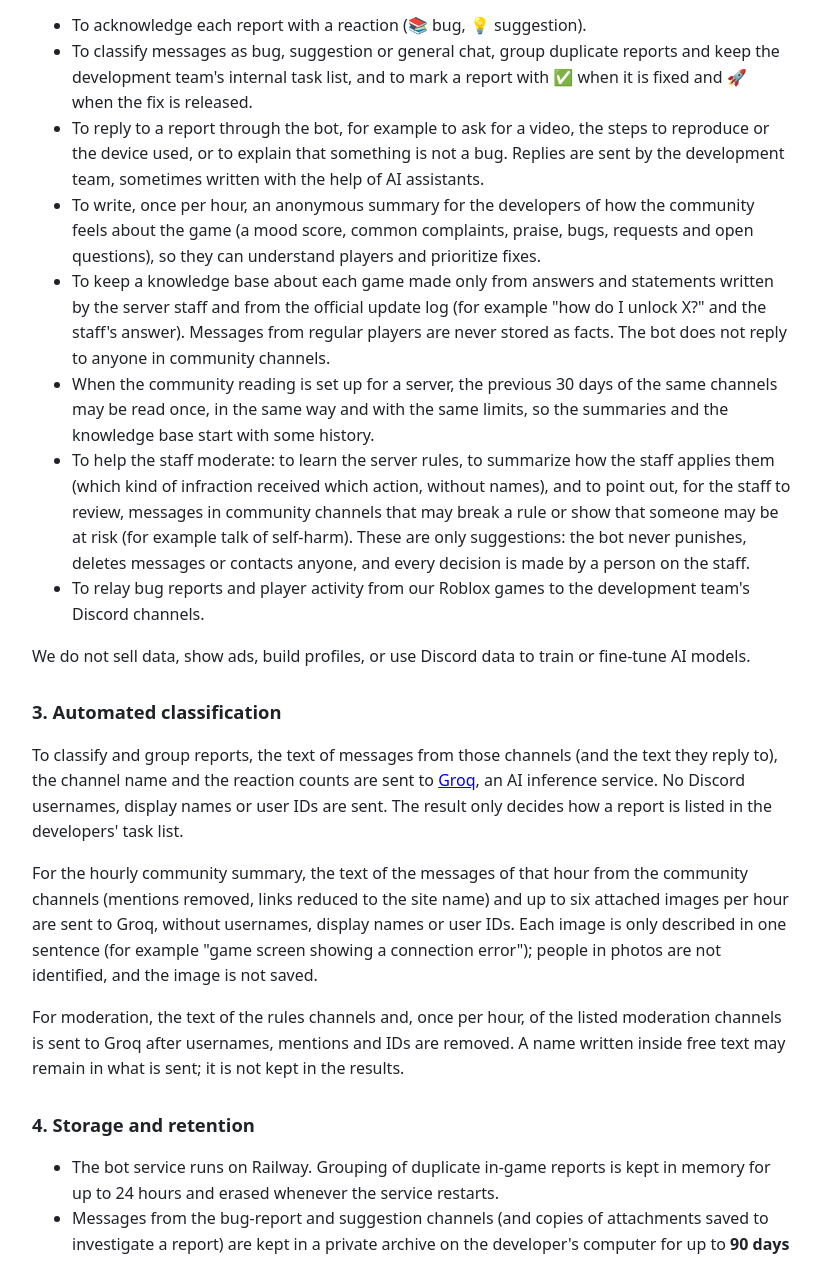
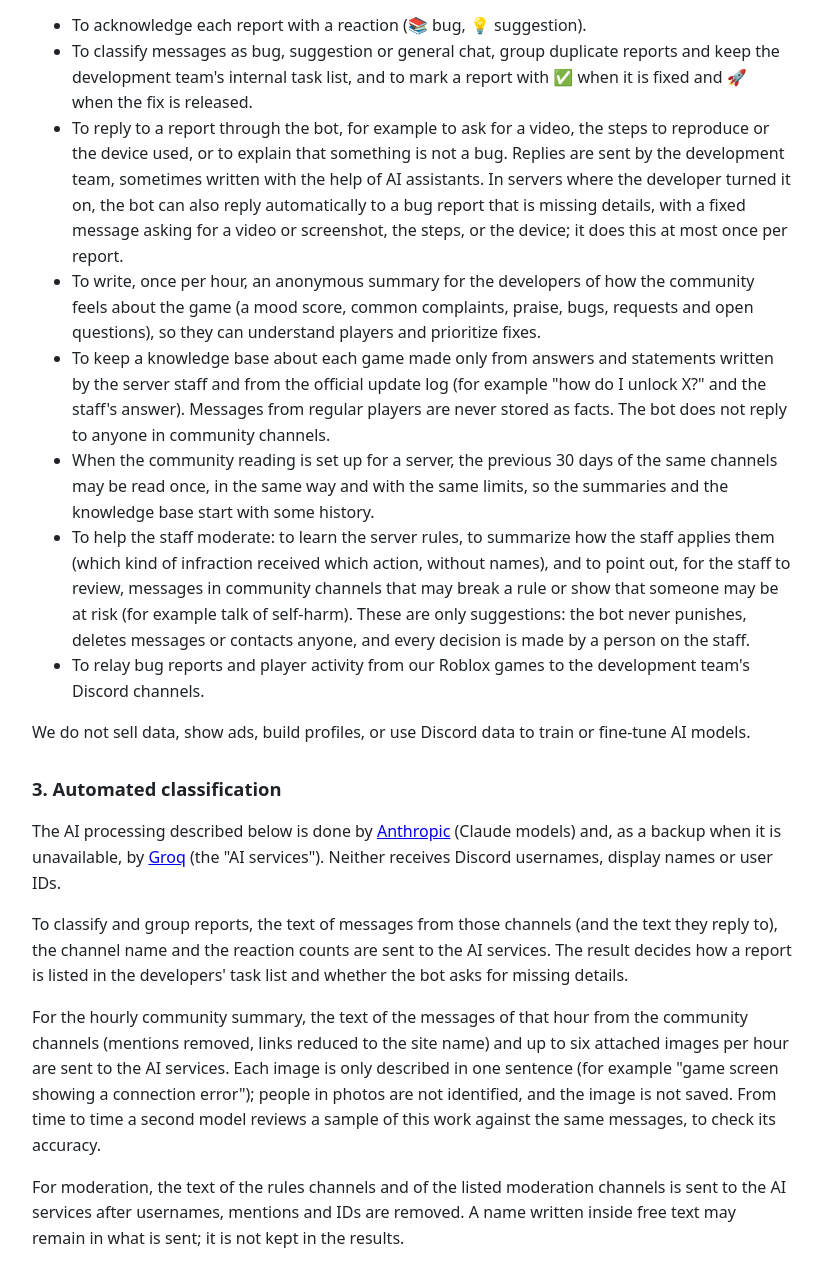
Before and after one commit to Luuckasy/discord-bot-legal, a plain HTML site: page privacy.html in a window 1280 px wide. Shown: the part 914-2177 px from the top of the page, without its empty margins (228-1051 px from the left). Drawn offline with Linux system fonts and the light colour scheme.

Commit message:
Index-Tan: Anthropic (Claude) as the AI service with Groq as backup; automatic one-time request for missing bug details; accuracy review
Co-Authored-By: Claude Opus 5.5 <noreply@anthropic.com>

```diff
--- a/privacy.html
+++ b/privacy.html
@@ -55,7 +55,10 @@ e-mail addresses, server member lists or presence/activity status.</p>
       the fix is released.</li>
   <li>To reply to a report through the bot, for example to ask for a video, the steps to reproduce or
       the device used, or to explain that something is not a bug. Replies are sent by the development
-      team, sometimes written with the help of AI assistants.</li>
+      team, sometimes written with the help of AI assistants. In servers where the developer turned it
+      on, the bot can also reply automatically to a bug report that is missing details, with a fixed
+      message asking for a video or screenshot, the steps, or the device; it does this at most once per
+      report.</li>
   <li>To write, once per hour, an anonymous summary for the developers of how the community feels about
       the game (a mood score, common complaints, praise, bugs, requests and open questions), so they can
       understand players and prioritize fixes.</li>
@@ -77,18 +80,20 @@ e-mail addresses, server member lists or presence/activity status.</p>
 <p>We do not sell data, show ads, build profiles, or use Discord data to train or fine-tune AI models.</p>
 
 <h2>3. Automated classification</h2>
+<p>The AI processing described below is done by <a href="https://www.anthropic.com">Anthropic</a>
+(Claude models) and, as a backup when it is unavailable, by <a href="https://groq.com">Groq</a> (the
+"AI services"). Neither receives Discord usernames, display names or user IDs.</p>
 <p>To classify and group reports, the text of messages from those channels (and the text they reply
-to), the channel name and the reaction counts are sent to <a href="https://groq.com">Groq</a>, an AI
-inference service. No Discord usernames, display names or user IDs are sent. The result only decides how
-a report is listed in the developers' task list.</p>
+to), the channel name and the reaction counts are sent to the AI services. The result decides how a
+report is listed in the developers' task list and whether the bot asks for missing details.</p>
 <p>For the hourly community summary, the text of the messages of that hour from the community channels
 (mentions removed, links reduced to the site name) and up to six attached images per hour are sent to
-Groq, without usernames, display names or user IDs. Each image is only described in one sentence (for
-example "game screen showing a connection error"); people in photos are not identified, and the image is
-not saved.</p>
-<p>For moderation, the text of the rules channels and, once per hour, of the listed moderation channels
-is sent to Groq after usernames, mentions and IDs are removed. A name written inside free text may
-remain in what is sent; it is not kept in the results.</p>
+the AI services. Each image is only described in one sentence (for example "game screen showing a
+connection error"); people in photos are not identified, and the image is not saved. From time to time a
+second model reviews a sample of this work against the same messages, to check its accuracy.</p>
+<p>For moderation, the text of the rules channels and of the listed moderation channels is sent to the
+AI services after usernames, mentions and IDs are removed. A name written inside free text may remain in
+what is sent; it is not kept in the results.</p>
 
 <h2>4. Storage and retention</h2>
 <ul>
@@ -123,8 +128,8 @@ remain in what is sent; it is not kept in the results.</p>
 
 <h2>5. Sharing</h2>
 <p>Data is shared only with Discord (to read and post messages), our hosting provider (Railway) to run
-the service, and Groq for the automated classification described above. We do not share it with anyone
-else, except when required by law.</p>
+the service, and the AI services (Anthropic, and Groq as a backup) for the automated processing described
+above. We do not share it with anyone else, except when required by law.</p>
 
 <h2>6. Your choices</h2>
 <p>You can avoid having your Discord messages processed by not posting in the bug-report and suggestion
```
